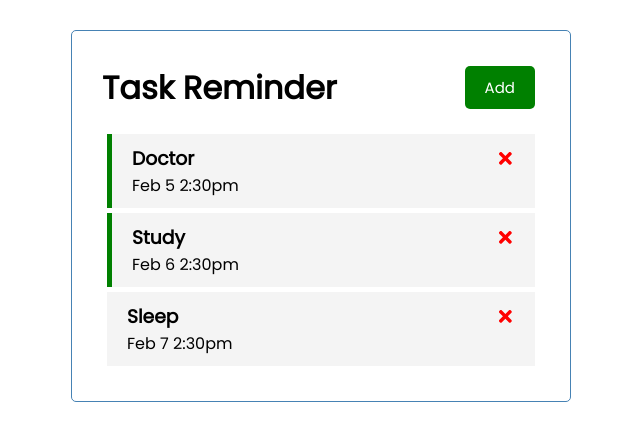
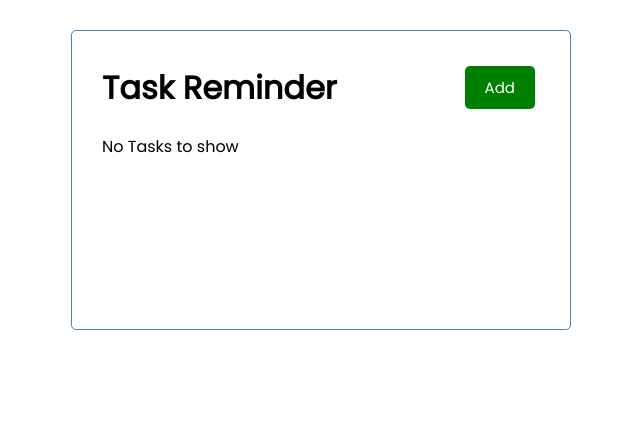
Before and after one commit to 8490/react-easy-task-tracker, a React (Create React App) app: page / in a window 1280 px wide. Shown: the top 440 px of the page, without its empty margins (319-959 px from the left). Built offline with nearby package versions, Linux system fonts and the light colour scheme.

Commit message:
added AddTask and db.json

```diff
--- a/src/App.js
+++ b/src/App.js
@@ -1,28 +1,18 @@
 import { useState } from "react"
 import Header from "./components/Header"
 import Tasks from "./components/Tasks"
+import AddTask from "./components/AddTask"
 
 function App() {
-  const [tasks, setTasks] = useState ([
-    {
-      id: 1,
-      text: "Doctor",
-      day: "Feb 5 2:30pm",
-      reminder: true,
-    },
-    {
-      id: 2,
-      text: "Study",
-      day: "Feb 6 2:30pm",
-      reminder: true,
-    },
-    {
-      id: 3,
-      text: "Sleep",
-      day: "Feb 7 2:30pm",
-      reminder: false,
-    },
-  ])
+  const [showAddText, setShowAddText] = useState(false)
+  const [tasks, setTasks] = useState ([])
+
+  // Add Task
+  const addTask = (task) => {
+    const id = Math.floor(Math.random()* 10000) + 1
+    const newTask = { id, ...task}
+    setTasks([ ...tasks, newTask])
+  }
 
   //Delete Task
   const deleteTask = (id) => {
@@ -40,7 +30,10 @@ function App() {
 
   return (
     <div className="container">
-      <Header />
+      <Header onAdd={() => setShowAddText(!showAddText)}
+        showAdd={showAddText}
+      />
+      {showAddText && <AddTask onAdd={addTask} />}
       {tasks.length > 0 ? <Tasks tasks={tasks}
         onDelete={deleteTask} onToggle={toggleReminder} /> :
         ("No Tasks to show") }
```
